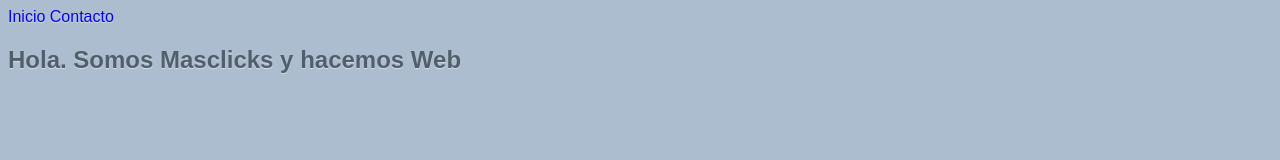
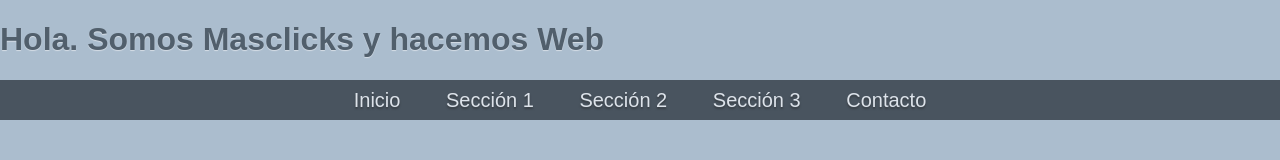
Before and after one commit to pakzech/masclicks, a plain HTML site: page index.html in a window 1280 px wide. Drawn offline with Linux system fonts and the light colour scheme.

Commit message:
Agregados estilos a la barra de navegación

```diff
--- a/index.html
+++ b/index.html
@@ -19,18 +19,30 @@
 <body>
 <!-- El body es el cuerpo del documento y la parte visible en pantalla cuando accedo a él desde un navegador -->
 	<header>
+		<h1>Hola. Somos Masclicks y hacemos Web</h1>
 		<!-- La etiqueta header es el encabezado de mi página -->
 		<nav>
 			<!-- La etiqueta nav es el menú de mi página -->
 			<a href="http://masclicks.com.mx" title="Ir al Inicio">Inicio</a>
 			<!-- La etiqueta A representa un link; el atributo HREF indica hacia dónde lleva el link; el título muestra una burbuja dando más información del link -->
+			<a href="#" title="Ir a la sección 1">Sección 1</a>
+			<a href="#" title="Ir a la sección 2">Sección 2</a>
+			<a href="#" title="Ir a la sección 3">Sección 3</a>
 			<a href="#" title="Ponte en contacto con nosotros">Contacto</a>
 		</nav>
 	</header>
-	<article>
-		<h1>Hola. Somos Masclicks y hacemos Web<h1>
-		<!-- El H1 es el título más importante dentro de mi documento. Sólo puedo tener un H1 por página -->
-	</article>
+	<div>
+	<!-- La etiqueta DIV es una caja genérica -->
+		<div>
+
+		</div>
+		<aside>
+			<!-- La etiqueta ASIDE es una caja con significado semántico. Sirve para crear barras latearles (pueden ir físicaente arriba o abajo pero aquí pongo contenido que no está relacionado directamente con el contenido principal de esta sección) -->
+		</aside>
+	</div>
+	<footer>
+		<!-- La etiqueta FOOTER es una caja con significado semántico. Estoy indicando abiertamente que esta caja es el pie de página de mi sitio -->
+	</footer>
 </body>
 
 </html>
--- a/style.css
+++ b/style.css
@@ -6,11 +6,34 @@ body {
 	/* La propiedad color cambia el color del texto */
 	font-family: Arial, Helvetica, sans-serif;
 	/* La propiedad font-family sirve para especificar el tipo de fuente a usar */
+	margin: 0;
+	/* La propiedad margin establece el margen de un elemento */
 	text-shadow: 0 1px 1px #d5dde6;
 	/* La propiedad text shadow sirve para aplicar sombras al texto. El primer valor es el desplazamiento hacia los lados, el segundo es el desplazamiento hacia arriba o abajo, el tercero es el difuminado y el cuarto es el color de la sombra */
 }
 /* Estoy seleccionando la etiqueta A */
 a {
+	color: inherit;
+	/* El valor inherit me sirve para indicar que el valor debe ser heredado de su elemento padre */
 	text-decoration: none;
 	/* La propiedad text-decoration sirve para colocar o eliminar decoration de un link */
 }
+nav {
+	background: #49545f;
+	color: #dde3ea;
+	font-size: 20px;
+	/* La propiedad font-size sirve para darle tamaño al texto */
+	line-height: 40px;
+	/* Sirve para establecer el tamaño de las líneas de texto */
+	text-align: center;
+	/* La propiedad text-align sirve para alinear texto */
+	text-shadow: 0 2px 2px #373d43;
+}
+	nav a {
+		/* Estoy seleccionando todos los A dentro de NAV */
+		margin-left: 20px;
+		margin-right: 20px;
+	}
+aside {
+	color: #000;
+}
```
Also changed, not shown: 1 other file.
